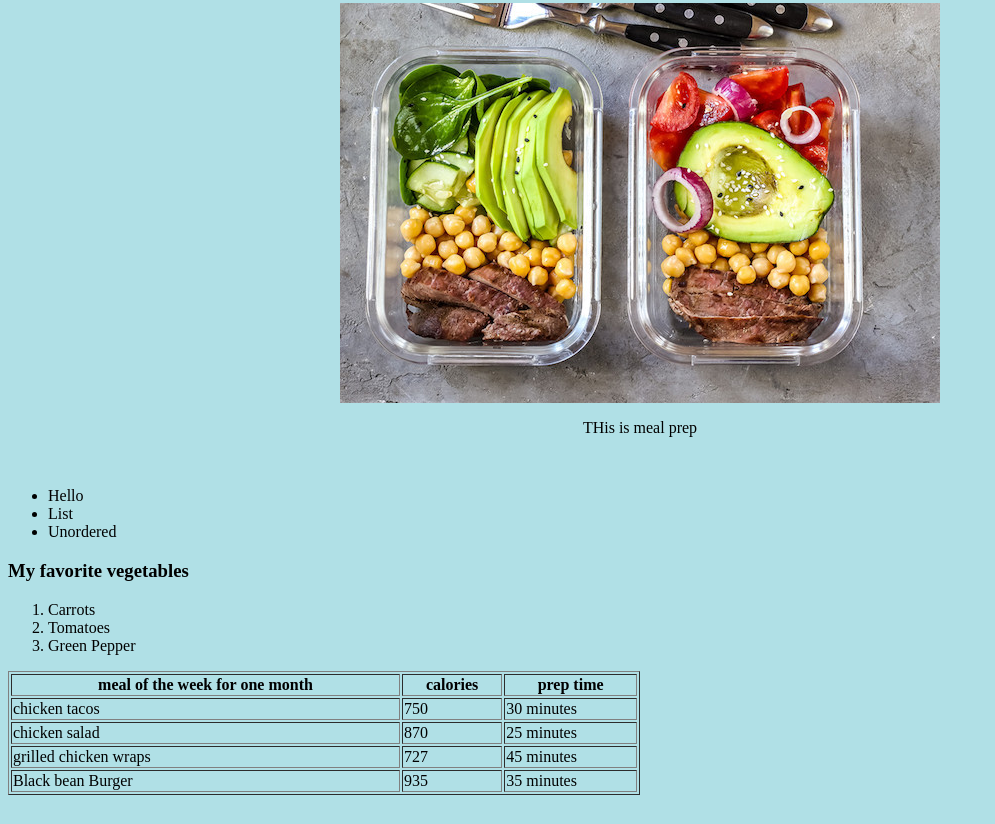
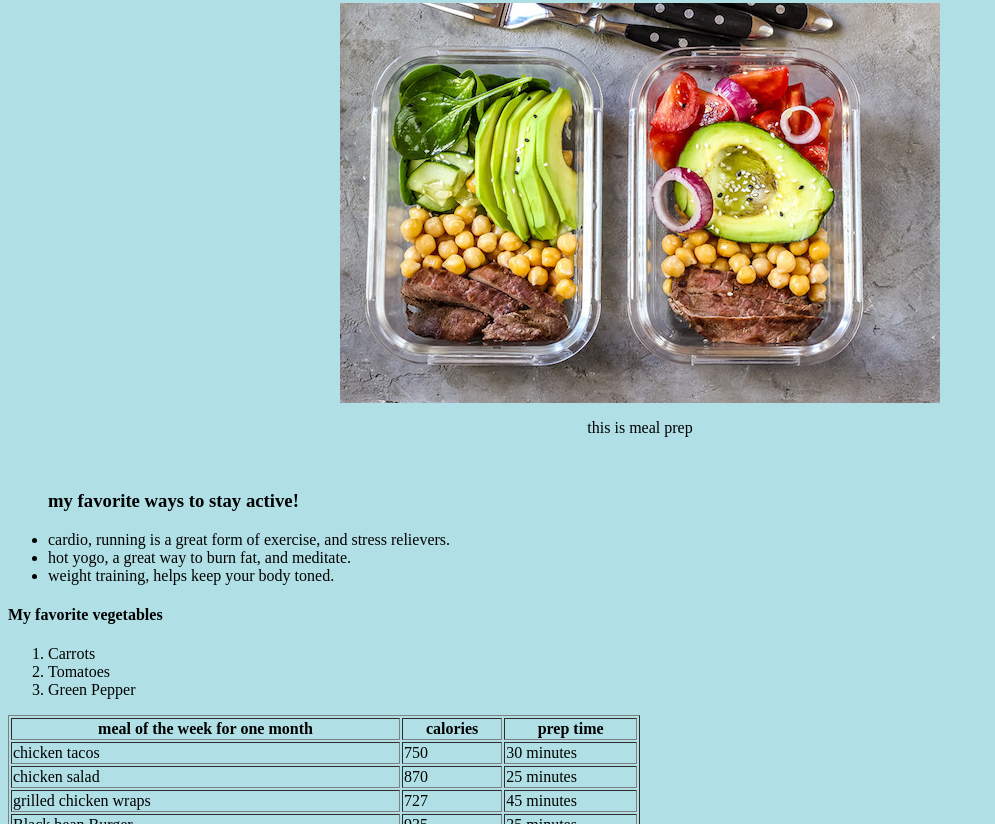
Before and after one commit to eal71476/eal71476.github.io, a plain HTML site: page index.html in a window 1280 px wide. Shown: the part 374-1198 px from the top of the page, without its empty margins (0-995 px from the left). Before the commit the page ends 1177 px from the top, so only its background shows below. Drawn offline with Linux system fonts and the light colour scheme.

Commit message:
Update index.html

```diff
--- a/index.html
+++ b/index.html
@@ -34,18 +34,20 @@
 <p> below is an example of a table that can help you stay organized while meal prepping for a whole month, it helps you stay on track with that youre eating, and helps you count your calories to ensure that you will reach your goal! </p>
 <p> attached is a link for a great website for quick and easy tips for easy, delicious meal prep! </p>
 	<a href="https://sweetpeasandsaffron.com/how-to-meal-prep/"><p>LINK</p></a>
-	<center><img src="food.jpg" alt="food prep image"><p>THis is meal prep</p></center>
+	<center><img src="food.jpg" alt="food prep image"><p>this is meal prep</p></center>
 	<br>
 
 	<div class="container">
 
 
 	<ul>
-		<li>Hello</li>
-		<li>List</li>
-		<li>Unordered</li>
+		<h3> my favorite ways to stay active! </h3>
+
+		<li>cardio, running is a great form of exercise, and stress relievers.</li>
+		<li>hot yogo, a great way to burn fat, and meditate. </li>
+		<li>weight training, helps keep your body toned.</li>
 	</ul>
-		<h3>My favorite vegetables</h3>
+		<h4>My favorite vegetables</h3>
 	<ol>
 		<li>Carrots</li>
 		<li>Tomatoes</li>
```
